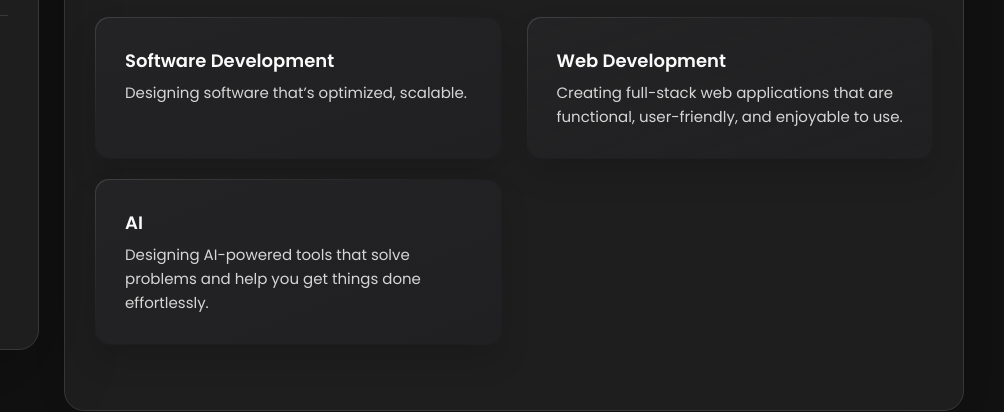
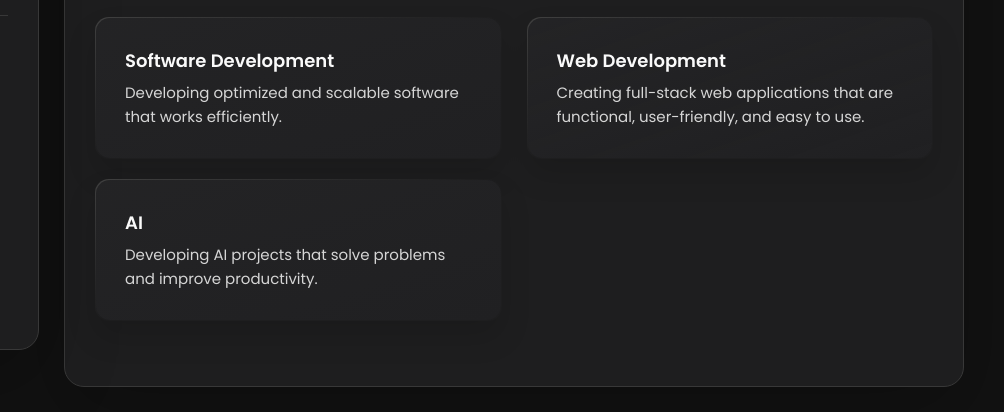
Before and after one commit to ronitmotivaras/Portfolio, a plain HTML site: page index.html in a window 1280 px wide. Shown: the part 392-804 px from the top of the page, 276-1280 px from the left. Drawn offline with nearby package versions, Linux system fonts and the light colour scheme.

Commit message:
Add Changes

```diff
--- a/index.html
+++ b/index.html
@@ -221,7 +221,7 @@
                 <h4 class="h4 service-item-title">Software Development</h4>
 
                 <p class="service-item-text">
-                  Designing software that’s optimized, scalable.
+                  Developing optimized and scalable software that works efficiently.
                 </p>
               </div>
 
@@ -237,7 +237,7 @@
                 <h4 class="h4 service-item-title">Web development</h4>
 
                 <p class="service-item-text">
-                  Creating full-stack web applications that are functional, user-friendly, and enjoyable to use.
+                  Creating full-stack web applications that are functional, user-friendly, and easy to use.
                 </p>
               </div>
 
@@ -253,7 +253,7 @@
                 <h4 class="h4 service-item-title">AI</h4>
 
                 <p class="service-item-text">
-                  Designing AI-powered tools that solve problems and help you get things done effortlessly.
+                  Developing AI projects that solve problems and improve productivity.
                 </p>
               </div>
 
```
